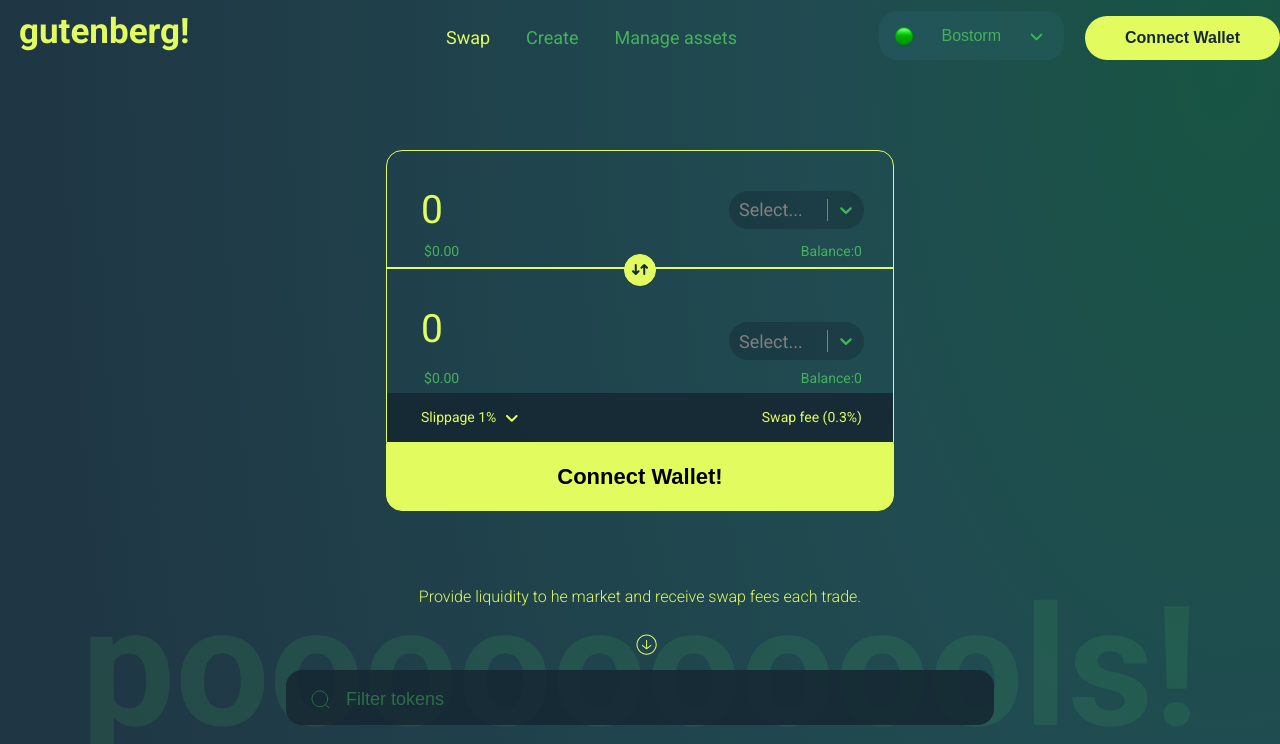
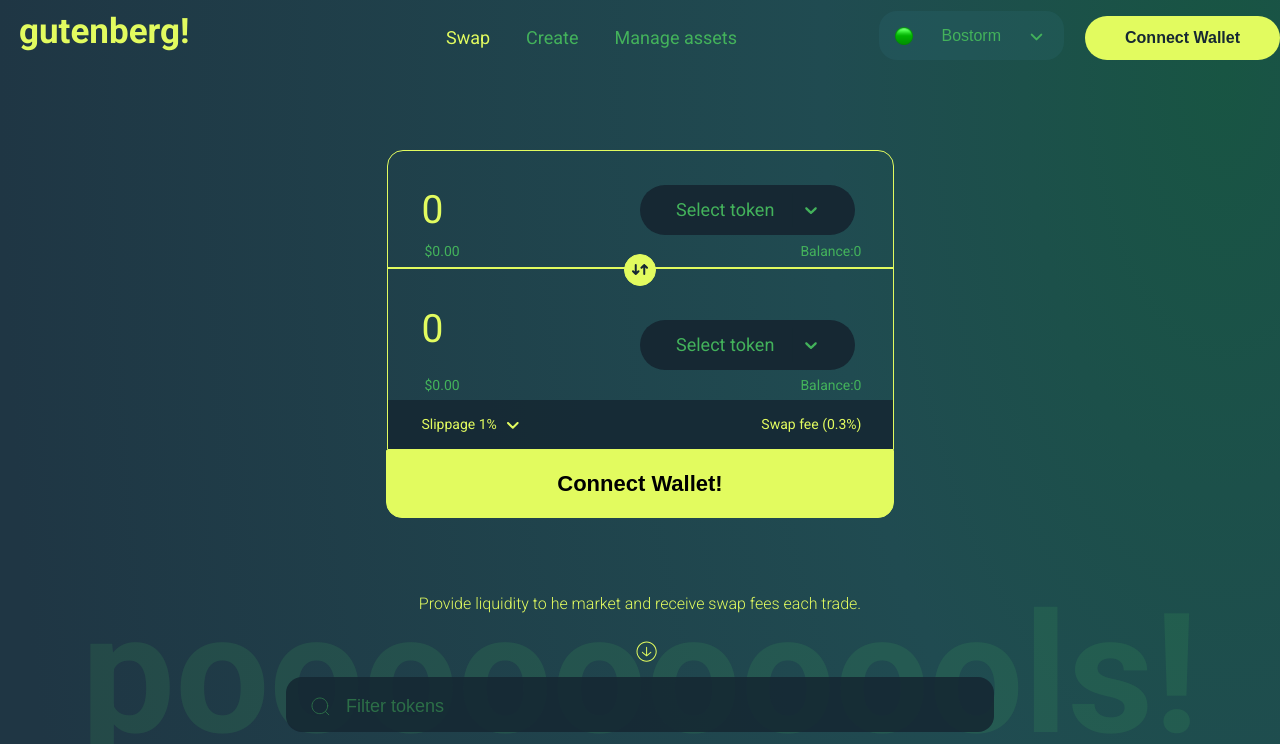
Before and after one commit to diekuche/gutenberg, a React (Create React App) app: page /swap in a window 1280 px wide. Shown: the top 744 px of the page. Built offline with nearby package versions, Linux system fonts and the light colour scheme.

Commit message:
and search to select

```diff
--- a/package.json
+++ b/package.json
@@ -62,6 +62,7 @@
   },
   "devDependencies": {
     "@keplr-wallet/types": "^0.10.24",
+    "@types/lodash": "^4.14.191",
     "node-stdlib-browser": "^1.2.0",
     "react-app-rewired": "^2.2.1",
     "react-scripts": "^5.0.1"
--- a/src/components/SelectCustom/SelectCustom.module.css
+++ b/src/components/SelectCustom/SelectCustom.module.css
@@ -1,14 +1,15 @@
-.select-container {
+.select_container {
   display: flex;
-  width: 100px;
+  width: 220px;
   border-radius: 28px;
   color: #43b25b;
   border: 0;
-  background-color: rgba(22, 40, 51, 0.4);
-  margin: 36px 29px 0px 123px;
-  padding: 0px 0px 0px 20px;
   align-items: center;
   justify-content: center;
   max-height: 45px;
   font-size: 18px;
 }
+
+.SelectCustom_select_container {
+  background-color: #43b25b;
+}
--- a/src/components/SelectCustom/SelectCustom.tsx
+++ b/src/components/SelectCustom/SelectCustom.tsx
@@ -1,49 +1,109 @@
-import React from "react";
+import React, { useState } from "react";
 import styles from "./SelectCustom.module.css";
-import Select from "react-select";
+import AsyncSelect, { Options, components } from "react-select";
+import atom from "./assets/atom.svg"
 
 const options = [
   { value: "boot", label: "BOOT" },
-  { value: "strawberry", label: "GUT" },
+  { value: "gut", label: "GUT" },
   { value: "pignon", label: "PIGNON" },
 ];
+
+
+interface TokenOption {
+  value: string;
+  label: string;
+
+}
+
 interface SelectCustomProps {
   className: string | undefined;
 }
 
-const SelectCustom = ({ className }: SelectCustomProps) => {
+const SelectCustom = ({ className}: SelectCustomProps) => {
+  const [inputValue, setInputValue] = useState("");
+
+  const filterTokens = (inputValue: string) => {
+    return options.filter((i) =>
+      i.label.toLowerCase().includes(inputValue.toLowerCase())
+    );
+  };
+
+  const loadOptions = (
+    inputValue: string,
+    callback: (options: TokenOption[]) => void
+  ) => {
+    setTimeout(() => {
+      callback(filterTokens(inputValue));
+    }, 1000);
+  };
+
   return (
     <div className={className}>
-      <Select
+      <AsyncSelect
+      placeholder="Select token"
         styles={{
           control: (baseStyles, state) => ({
             ...baseStyles,
-            width: "135px",
-            border: "0px solid",
+            border: "0px solid transparent",
+            height: "50px",
+            borderColor: state.isFocused ? "green" : "transparent",
             borderRadius: "28px",
-            background: "rgba(22, 40, 51, 0.4);",
-            color: state.isFocused ? "white" : "#43b25b",
+            background: "rgba(22, 40, 51);",
+            color: "#43b25b",
             fontsize: "18px",
+            padding: "0px 26px",
+            zIndex: 14,
+            width: "215px",
+            boxShadow: "none",
           }),
-          dropdownIndicator: (baseStyles, state) => ({
+          placeholder: (baseStyles,state) => ({
+            ...baseStyles,
+            color: state.isFocused ? "rgba(22, 40, 51)" : "#43b25b",
+          }),
+          dropdownIndicator: (baseStyles) => ({
             ...baseStyles,
             color: "#43b25b",
           }),
-          indicatorSeparator: (baseStyles, state) => ({
+          indicatorSeparator: (baseStyles) => ({
             ...baseStyles,
-            backgroundColor: "grey",
+            backgroundColor: "rgba(22, 40, 51, 0.4);",
             color: "#43b25b",
           }),
           menu: (baseStyles, state) => ({
             ...baseStyles,
-            backgroundColor: "#162833;",
-            color: "green",
-            borderRadius: "28px",
+            position: "absolute",
+            zIndex: 16,
+            top: "23px",
+            borderRadius: '0px 0px 28px 28px',
+            backgroundColor: 'rgba(22, 40, 51)',
+            overflow: 'hidden',
+            maxHeight: 'fit-content',
+            width:"215px",
+
+          }),
+          option: (provided, state) => ({
+            ...provided,
+            backgroundColor: state.isSelected ? "#rgba(67, 151, 178, 0.1)" : provided.backgroundColor,
+          }),
+          singleValue: (provided, state) => ({
+            ...provided,
+            color: "#43b25b",
+            zIndex:15,
+          }),
+          input: (baseStyles) => ({
+            ...baseStyles,
+            color: '#43b25b'
           }),
         }}
-        className="select-container"
-        classNamePrefix="select"
+        className={styles.select_container}
+        classNamePrefix={styles.select}
         options={options}
+        isSearchable
+        //@ts-ignores
+        cacheOptions
+        loadOptions={loadOptions}
+        defaultOptions
       />
     </div>
   );
--- a/src/components/Swap/Swap.module.css
+++ b/src/components/Swap/Swap.module.css
@@ -2,11 +2,12 @@
   display: flex;
   flex-direction: column;
   align-items: center;
-  margin: 150px auto auto auto;
+  margin: 150px auto;
 }
 
 .swap {
   display: flex;
+  width: 505px;
   flex-direction: column;
   border: 1px solid #e2fb5f;
   border-top-left-radius: 16px;
@@ -17,8 +18,8 @@
   display: flex;
   border-radius: 28px;
   color: #43b25b;
-  margin: 36px 29px 0px 123px;
-  padding: 0px 0px 0px 20px;
+  margin: 0px 35px;
+  padding: 36px 0px 0px;
   align-items: center;
   justify-content: center;
   max-height: 45px;
--- a/src/components/newButton/newButton.module.css
+++ b/src/components/newButton/newButton.module.css
@@ -8,6 +8,7 @@
   font-size: 22px;
   font-weight: 700;
 }
+
 .common {
   display: flex;
   justify-content: center;
--- a/src/components/newButton/newButton.tsx
+++ b/src/components/newButton/newButton.tsx
@@ -25,7 +25,7 @@ const NewButton: React.FC<StartButtonProps> = (props: StartButtonProps) => {
 
   return (
     <button className={btnClass} {...rest}>
-      {children}
+      <div className={styles.button_text}>{children}</div>
     </button>
   );
 };
```
Also changed, not shown: 1 other file (tests, documents, lock files or other folders).
